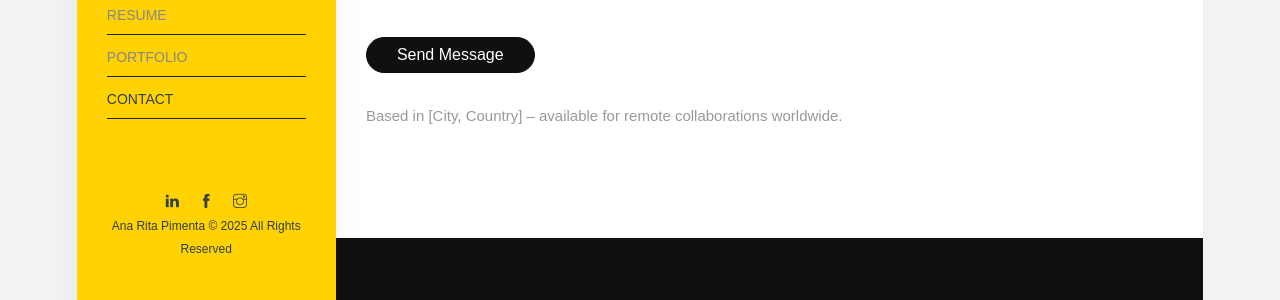
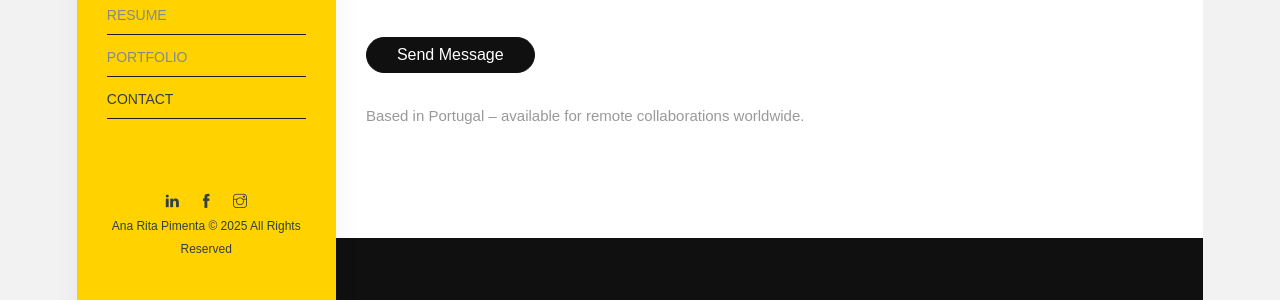
Before and after one commit to anaritapimenta/anaritapimenta.github.io, a Jekyll site: the page built from contact.html, in a window 1280 px wide and 900 px high, scrolled down 551 px. Shown: the part 393-693 px from the top of the window. Built offline with Jekyll 4.4.1, drawn with Linux system fonts in a browser that asks for light colours; some web fonts are replaced.

Commit message:
Update contact.html

```diff
--- a/contact.html
+++ b/contact.html
@@ -27,7 +27,7 @@
         <h2>Contact Form</h2>
         <form action="mailto:{{ site.author.email }}" method="post" enctype="text/plain">
           <label for="name">Name</label><br />
-          <input type="text" id="name" name="name" placeholder="Your Name" required><br /><br />
+          <input type="text" id="name" name="name" placeholder="First and Last" required><br /><br />
 
           <label for="email">Email</label><br />
           <input type="email" id="email" name="email" placeholder="you@example.com" required><br /><br />
@@ -39,7 +39,7 @@
         </form>
 
         <p style="margin-top: 2rem;">
-          Based in [City, Country] – available for remote collaborations worldwide.
+          Based in Portugal – available for remote collaborations worldwide.
         </p>
       </div>
     </div>
```
